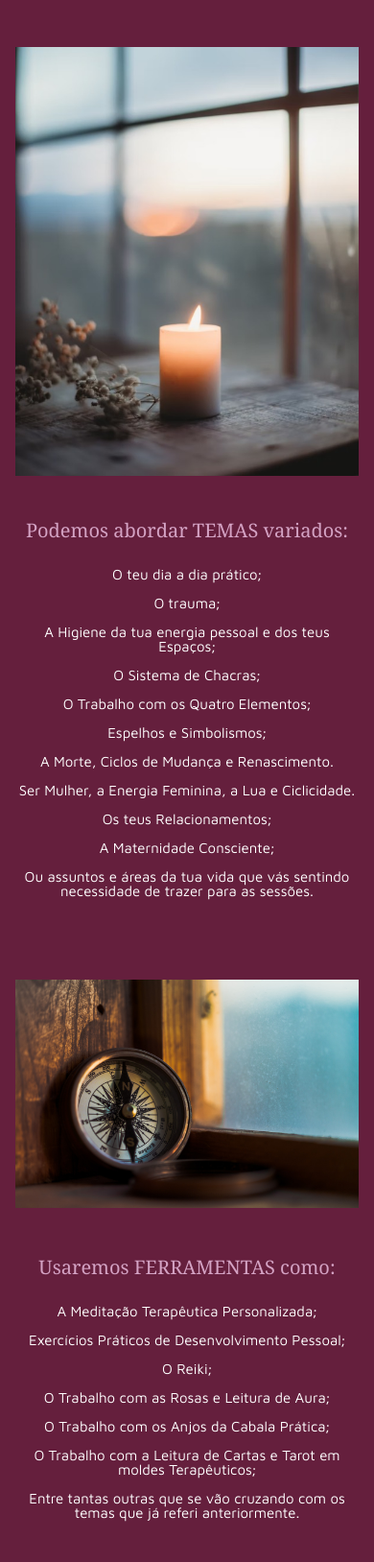
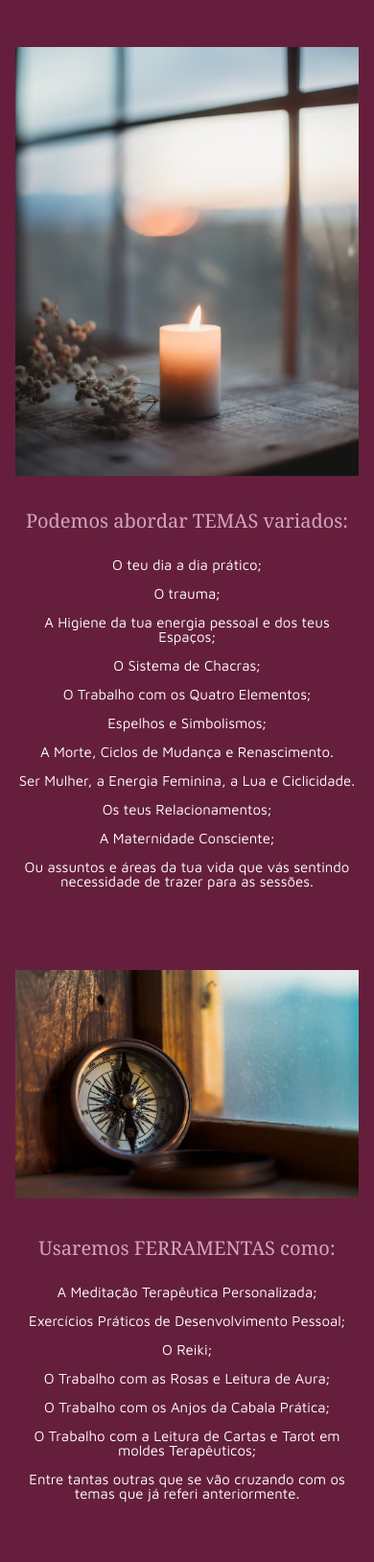
Before and after one commit to TyrAnasazy/TyrAnasazy.github.io, a PHP site: page /Lusaka.html in a window 390 px wide. Shown: the part 726-2354 px from the top of the page at 96% size. Run offline with PHP 8.4, Linux system fonts and the light colour scheme.

Commit message:
Update styleLusaka.css

```diff
--- a/css/styleLusaka.css
+++ b/css/styleLusaka.css
@@ -19,7 +19,7 @@
 .HeaderPadding{
 }
 .ImageBottomMargin{
-	margin-bottom:20px;
+	margin-bottom:10px;
 }
 .ImageBottomVisibility{
 	display:none;
```
